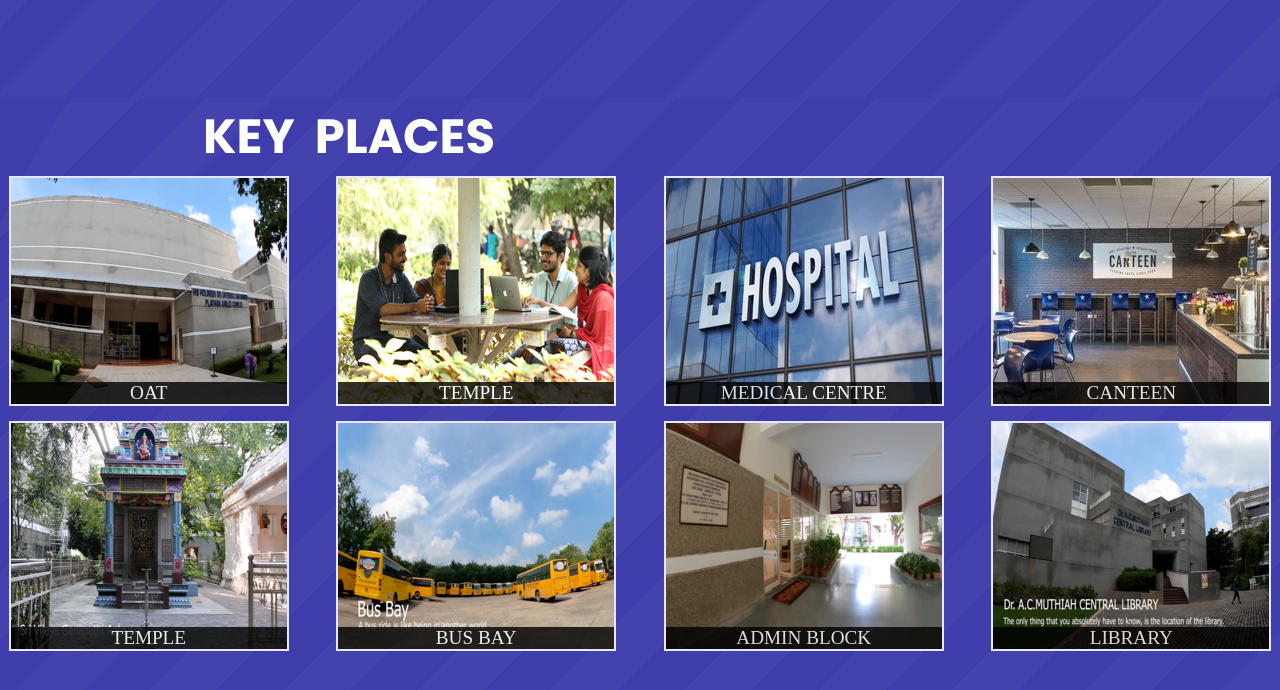
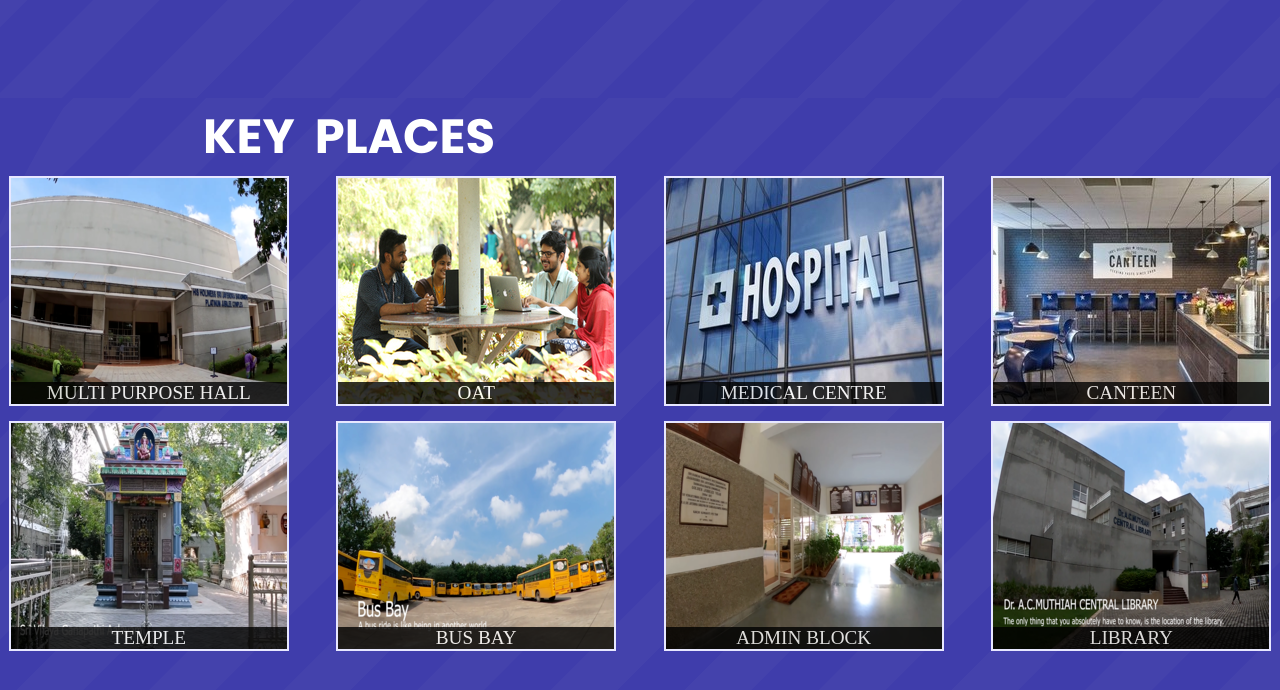
Before and after one commit to VarunnnxCode/Hack0Holic, a plain HTML site: page index.html in a window 1280 px wide. Shown: the part 648-1338 px from the top of the page. Drawn offline with Linux system fonts and the light colour scheme; some packages are replaced by stand-ins of ours.

Commit message:
Update index.html

```diff
--- a/index.html
+++ b/index.html
@@ -66,7 +66,7 @@
         <a href="single-category.html">
           <div class="category-tile">
             <img width="280" height="230px" src="images/MPH.png" alt="Multi Purpose Hall">
-            <span>OAT</span>
+            <span>Multi Purpose Hall</span>
           </div>
         </a>
       </div>
@@ -74,7 +74,7 @@
         <a href="single-category.html">
           <div class="category-tile">
             <img width="280" height="230" src="images/OAT.jpg" alt="Multi Purpose Hall">
-            <span>Temple</span>
+            <span>OAT</span>
           </div>
         </a>
       </div>
```
